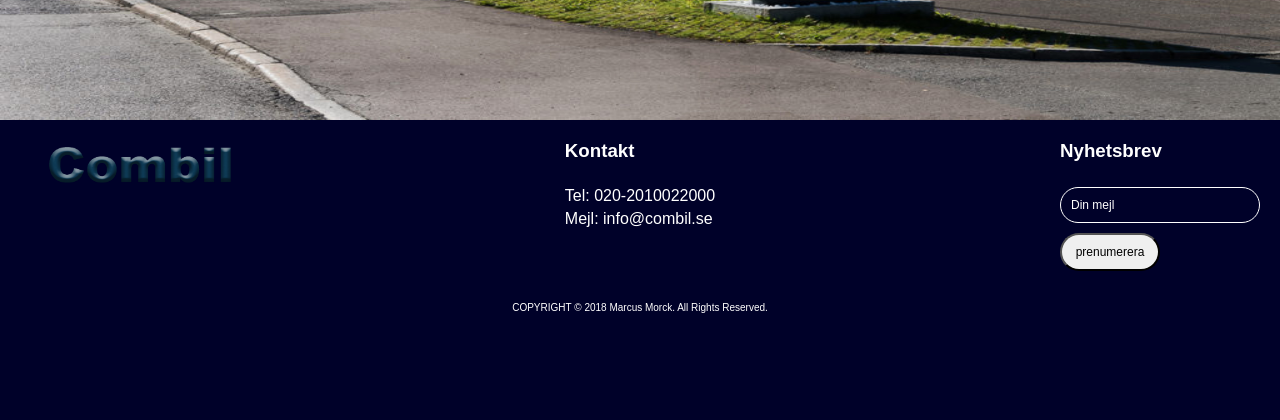
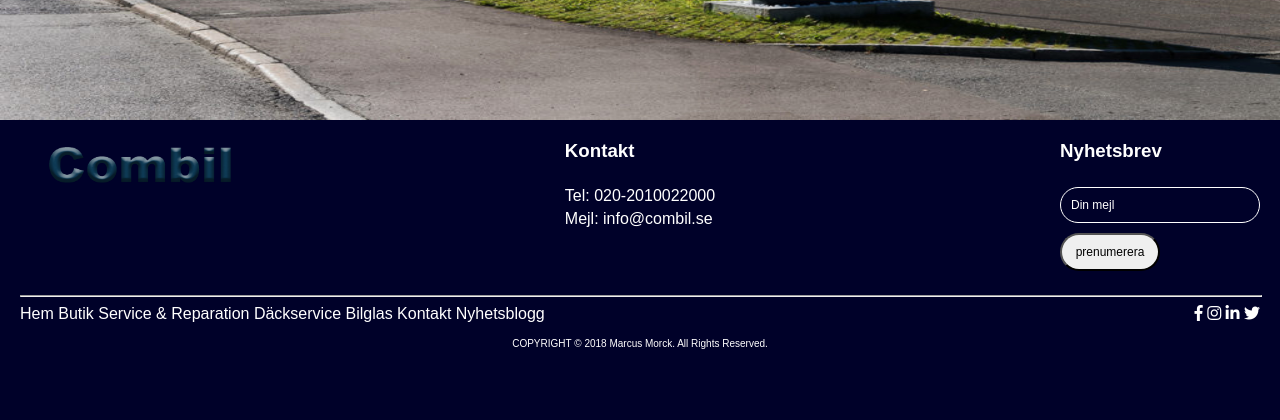
Before and after one commit to marcusMorck/combil, a PHP site: page /index.php in a window 1280 px wide. Shown: the part 525-945 px from the top of the page. Before the commit the page ends 838 px from the top, so only its background shows below. Run offline with PHP 8.4, Linux system fonts and the light colour scheme; some libraries are stand-ins or nearby versions.

Commit message:
more work on footer

```diff
--- a/assets/css/main.css
+++ b/assets/css/main.css
@@ -2,7 +2,7 @@
 -----------------GLOBAL--------------------------------------------------------
 -----------------------------------------------------------------------------*/
 body{
-    margin: 0 0 245px;
+    margin: 0 0 300px;
 }
 html {
     font-family: 'Work Sans', sans-serif;
@@ -233,7 +233,7 @@ footer{
     position: absolute;
     left: 0;
     bottom: 0;
-    height: 245px;
+    height: 300px;
     width: 100%;
     background-color:#000129;
     color: #fff;
@@ -243,6 +243,7 @@ footer h3{
 }
 #footer-container{
     padding: 20px;
+
 }
 .footer-row{
    /* display: flex;
@@ -287,13 +288,18 @@ footer h3{
         margin-bottom: 10px;
         border: 1px solid #fff;
         background-color:#000129;
+        color: #fff;
     }
     #footer-newsletter input[type="email"]::placeholder{
         color: #fff;
     }
     #footer-newsletter input[type="submit"]{
         width: 100px;
+
     }
+    /*---------------------------------------------------
+    --------FOOTER CONTACT-------------------------------
+    ---------------------------------------------------*/
     #footer-contact a{
         color: #fff;
         text-decoration: none;
@@ -302,8 +308,26 @@ footer h3{
         margin: 0 0 5px 0;
     }
 
-.footer-copyright{
-    text-align: center;
-    font-size: 10px;
-    padding: 15px;
-}
+    /*---------------------------------------------------
+    --------FOOTER LINKS---------------------------------
+    ---------------------------------------------------*/
+    #footer-links{
+
+
+    }
+    #footer-social{
+
+    }
+    #footer-links a{
+        color: #fff;
+        text-decoration: none;
+    }
+
+    /*---------------------------------------------------
+    --------FOOTER COPYRIGHT-----------------------------
+    ---------------------------------------------------*/
+    #footer-copyright{
+        text-align: center;
+        font-size: 10px;
+        padding: 15px;
+    }
--- a/footer.php
+++ b/footer.php
@@ -17,8 +17,25 @@
                         </form>
                     </div>
                 </div>
-
-                <div class="footer-copyright">
+                <hr>
+                <div class="footer-row">
+                    <div id="footer-links">
+                        <a href="#">Hem</a>
+                        <a href="#">Butik</a>
+                        <a href="#">Service & Reparation</a>
+                        <a href="#">Däckservice</a>
+                        <a href="#">Bilglas</a>
+                        <a href="#">Kontakt</a>
+                        <a href="#">Nyhetsblogg</a>
+                    </div>
+                    <div id="footer-social">
+                        <i class="fab fa-facebook-f"></i>
+                        <i class="fab fa-instagram"></i>
+                        <i class="fab fa-linkedin-in"></i>
+                        <i class="fab fa-twitter"></i>
+                    </div>
+                </div>
+                <div id="footer-copyright">
                     <p class="copyright">COPYRIGHT &copy; <?php echo date("Y"); ?> Marcus Morck. All Rights Reserved.</p>
                 </div>
             </div>
```
